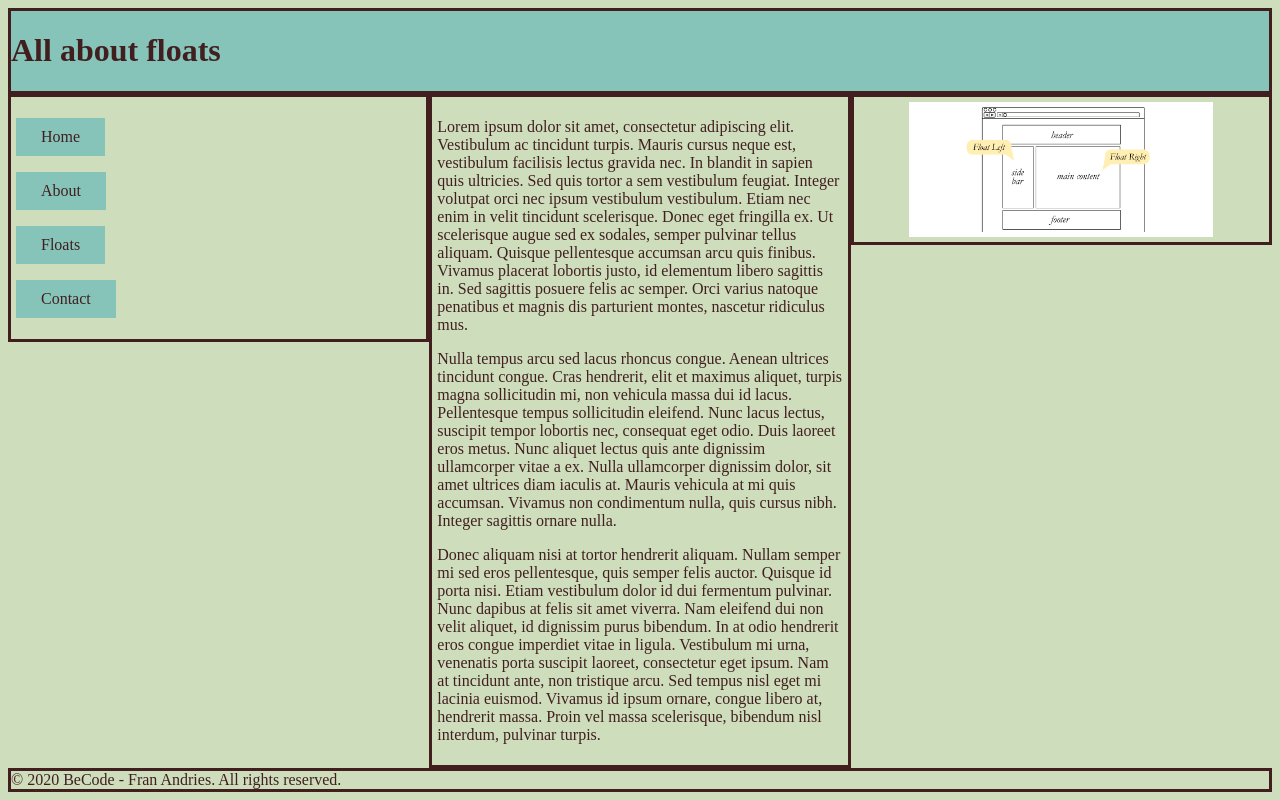
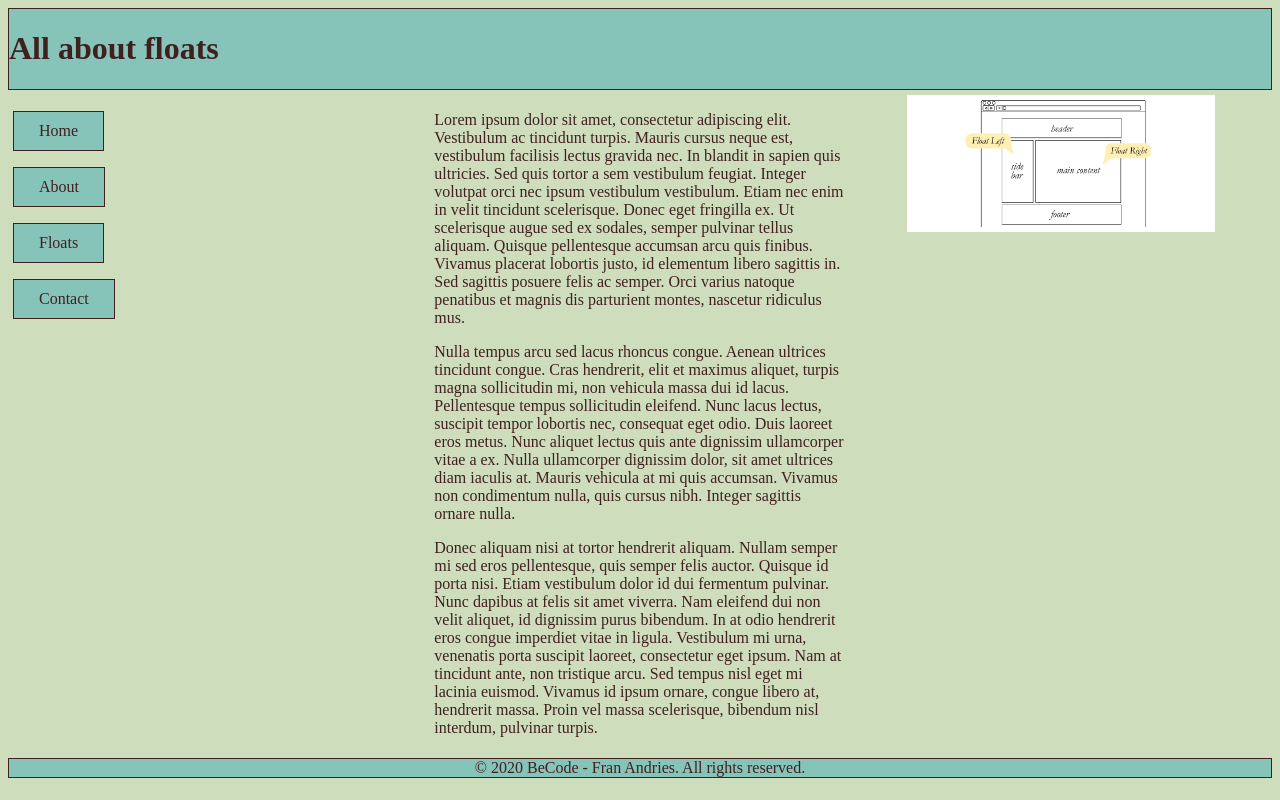
Before and after one commit to Fran1409/holy-grail, a plain HTML site: page floats.html in a window 1280 px wide. Drawn offline with Linux system fonts and the light colour scheme.

Commit message:
cleaning up css + last changes

```diff
--- a/css/floats.css
+++ b/css/floats.css
@@ -10,6 +10,8 @@ body {
 header {
     background-color: #86c4ba;
     border-style: solid;
+    border-width: 1px;
+    border-color: #411f1f;
 }
 
 a:link, a:visited {
@@ -19,6 +21,9 @@ a:link, a:visited {
     text-align: center;
     text-decoration: none;
     display: inline-block;
+    border-style: solid;
+    border-width: 1px;
+    border-color: #411f1f;
   }
 
 a:hover, a:active {
@@ -38,20 +43,12 @@ img {
     padding: 5px;
 }
 
-nav {
+footer {
+    background-color: #86c4ba;
     border-style: solid;
-  }
-
-main {
-    border-style: solid;
-}
-
-aside {
-    border-style: solid;
-}
-
-footer {
-    border-style: solid;
+    border-width: 1px;
+    border-color: #411f1f;
+    text-align: center;
     clear: both;
 }
 
```
